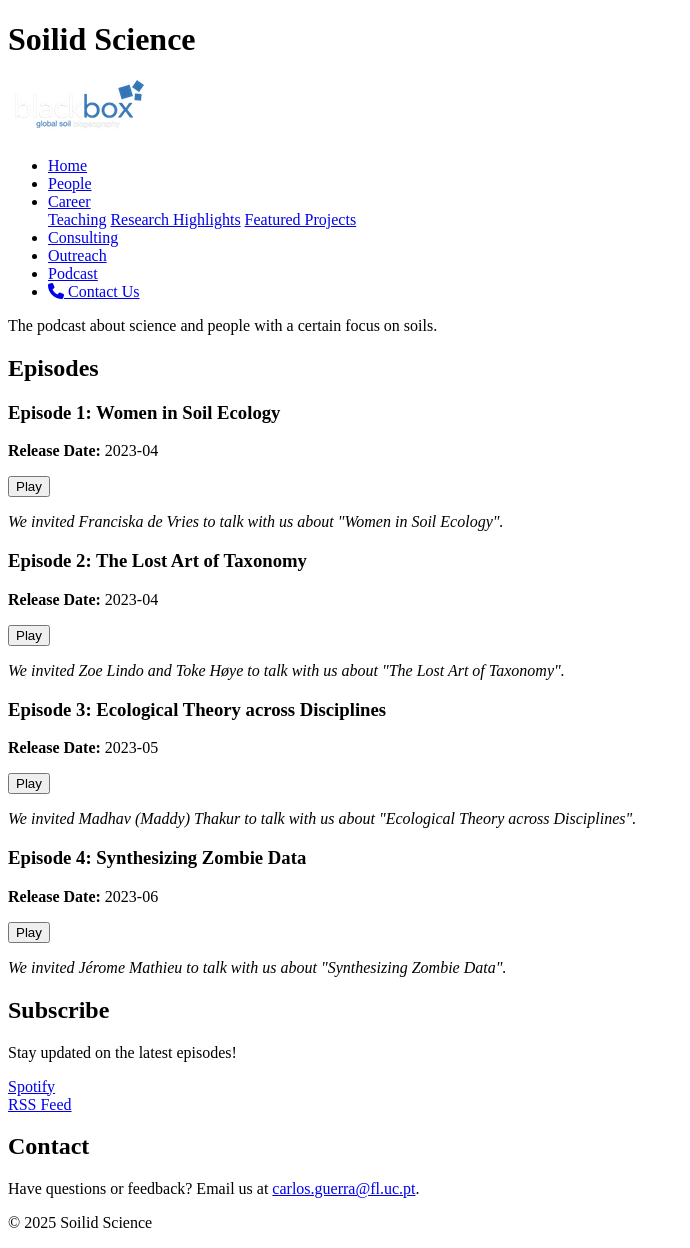
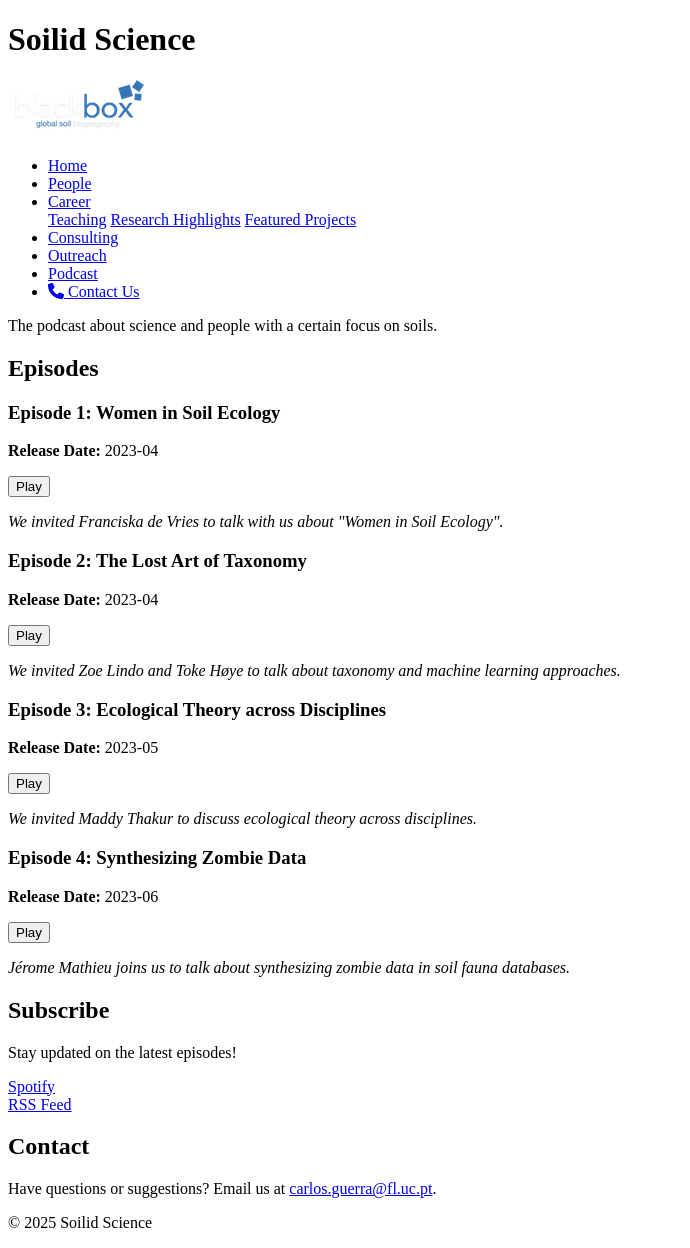
Before and after one commit to Blackboxgeo/blackbox.github.io, a Jekyll site: the page podcast/index.html, which Jekyll copies as it is, in a window 1280 px wide. Shown: the whole page, without its empty margins (0-690 px from the left). Built offline with Jekyll 4.4.1, drawn with Linux system fonts in a browser that asks for light colours.

Commit message:
correction v2

```diff
--- a/podcast/index.html
+++ b/podcast/index.html
@@ -2,16 +2,16 @@
 <html lang="en">
 <head>
   <meta charset="UTF-8" />
-  <meta name="viewport" content="width=device-width, initial-scale=1.0" />
-  <title>Home</title>
-  <link rel="preconnect" href="https://fonts.googleapis.com" />
-  <link rel="preconnect" href="https://fonts.gstatic.com" crossorigin />
-  <link href="https://fonts.googleapis.com/css2?family=Poppins:wght@300;400;600;700&display=swap" rel="stylesheet" />
-  <link rel="stylesheet" href="https://cdnjs.cloudflare.com/ajax/libs/font-awesome/6.4.2/css/all.min.css" crossorigin="anonymous" referrerpolicy="no-referrer" />
+  <meta name="viewport" content="width=device-width, initial-scale=1.0"/>
+  <title>Soilid Science Podcast</title>
   <link rel="stylesheet" href="assets/css/styles.css" />
-  <link rel="shortcut icon" href="images/icon.ico" type="image/x-icon" />
+  <link rel="shortcut icon" href="images/icon.ico" type="image/x-icon">
+  <link rel="preconnect" href="https://fonts.googleapis.com"/>
+  <link rel="preconnect" href="https://fonts.gstatic.com" crossorigin/>
+  <link href="https://fonts.googleapis.com/css2?family=Poppins:wght@300;400;600;700&display=swap" rel="stylesheet"/>
+  <link rel="stylesheet" href="https://cdnjs.cloudflare.com/ajax/libs/font-awesome/6.4.2/css/all.min.css" crossorigin="anonymous"/>
 </head>
-<body>
+<body class="body-general">
 
   <header>
     <h1>Soilid Science</h1>
@@ -21,7 +21,7 @@
     <div class="container">
       <div class="logo">
         <a href="index.html">
-          <img src="https://blackboxgeo.github.io/blackbox.github.io/images/logo.png" alt="logo" />
+          <img src="https://blackboxgeo.github.io/blackbox.github.io/images/logo.png" alt="logo">
         </a>
       </div>
       <div class="main-menu">
@@ -39,18 +39,13 @@
           <li><a href="/blackbox.github.io/consulting">Consulting</a></li>
           <li><a href="/blackbox.github.io/outreach">Outreach</a></li>
           <li><a href="/blackbox.github.io/podcast">Podcast</a></li>
-          <li>
-            <a class="btn" href="mailto:carlos.guerra@fl.uc.pt">
-              <i class="fa-solid fa-phone"></i> Contact Us
-            </a>
-          </li>
+          <li><a class="btn" href="mailto:carlos.guerra@fl.uc.pt"><i class="fa-solid fa-phone"></i> Contact Us</a></li>
         </ul>
       </div>
     </div>
   </nav>
 
-  <main class="container">
-    <div class="text-content body-general">
+  <main class="container-sm">
     <section>
       <p>The podcast about science and people with a certain focus on soils.</p>
     </section>
@@ -61,33 +56,33 @@
       <div class="episode">
         <h3>Episode 1: Women in Soil Ecology</h3>
         <p><strong>Release Date:</strong> 2023-04</p>
-          <audio id="audio1" src="https://solidscience.podcaster.de/solidscience/media/-01_Women_in_soil_ecology(1).mp3"></audio>
-          <button class="play-button" onclick="togglePlayPause('audio1', this)">Play</button>
+        <audio src="https://solidscience.podcaster.de/solidscience/media/-01_Women_in_soil_ecology(1).mp3"></audio>
+        <button class="play-button">Play</button>
         <p><em>We invited Franciska de Vries to talk with us about "Women in Soil Ecology".</em></p>
       </div>
 
       <div class="episode">
         <h3>Episode 2: The Lost Art of Taxonomy</h3>
         <p><strong>Release Date:</strong> 2023-04</p>
-          <audio id="audio2" src="https://solidscience.podcaster.de/solidscience/media/-01_Women_in_soil_ecology(1).mp3"></audio>
-          <button class="play-button" onclick="togglePlayPause('audio2', this)">Play</button>
-          <p><em>We invited Zoe Lindo and Toke Høye to talk with us about "The Lost Art of Taxonomy".</em></p>
+        <audio src="https://solidscience.podcaster.de/solidscience/media/-01_Women_in_soil_ecology(1).mp3"></audio>
+        <button class="play-button">Play</button>
+        <p><em>We invited Zoe Lindo and Toke Høye to talk about taxonomy and machine learning approaches.</em></p>
       </div>
 
       <div class="episode">
         <h3>Episode 3: Ecological Theory across Disciplines</h3>
         <p><strong>Release Date:</strong> 2023-05</p>
-          <audio id="audio3" src="https://solidscience.podcaster.de/solidscience/media/-01_Women_in_soil_ecology(1).mp3"></audio>
-          <button class="play-button" onclick="togglePlayPause('audio3', this)">Play</button>
-          <p><em>We invited Madhav (Maddy) Thakur to talk with us about "Ecological Theory across Disciplines".</em></p>
+        <audio src="https://solidscience.podcaster.de/solidscience/media/-01_Women_in_soil_ecology(1).mp3"></audio>
+        <button class="play-button">Play</button>
+        <p><em>We invited Maddy Thakur to discuss ecological theory across disciplines.</em></p>
       </div>
 
       <div class="episode">
         <h3>Episode 4: Synthesizing Zombie Data</h3>
         <p><strong>Release Date:</strong> 2023-06</p>
-          <audio id="audio4" src="https://solidscience.podcaster.de/solidscience/media/-01_Women_in_soil_ecology(1).mp3"></audio>
-          <button class="play-button" onclick="togglePlayPause('audio4', this)">Play</button>
-          <p><em>We invited Jérome Mathieu to talk with us about "Synthesizing Zombie Data".</em></p>
+        <audio src="https://solidscience.podcaster.de/solidscience/media/-01_Women_in_soil_ecology(1).mp3"></audio>
+        <button class="play-button">Play</button>
+        <p><em>Jérome Mathieu joins us to talk about synthesizing zombie data in soil fauna databases.</em></p>
       </div>
     </section>
 
@@ -95,42 +90,42 @@
       <h2>Subscribe</h2>
       <p>Stay updated on the latest episodes!</p>
       <div class="subscribe">
-          <a href="https://open.spotify.com/show/5ua24CqqEp2DS9mm2HS2fD?si=WSoRQLL5Qh-UWvM146DqPA">Spotify</a><br />
+        <a href="https://open.spotify.com/show/5ua24CqqEp2DS9mm2HS2fD?si=WSoRQLL5Qh-UWvM146DqPA">Spotify</a><br>
         <a href="https://solidscience.podcaster.de/solidscience.rss">RSS Feed</a>
       </div>
     </section>
 
     <section>
       <h2>Contact</h2>
-        <p>Have questions or feedback? Email us at <a href="mailto:carlos.guerra@fl.uc.pt">carlos.guerra@fl.uc.pt</a>.</p>
+      <p>Have questions or suggestions? Email us at <a href="mailto:carlos.guerra@fl.uc.pt">carlos.guerra@fl.uc.pt</a>.</p>
     </section>
-    </div>
   </main>
 
   <footer>
-    <p>&copy; 2025 Soilid Science</p>
+    <p>© 2025 Soilid Science</p>
   </footer>
 
   <script>
-    function togglePlayPause(audioId, button) {
-      const audio = document.getElementById(audioId);
+    const buttons = document.querySelectorAll('.play-button');
+    const audios = document.querySelectorAll('audio');
 
-      // Pause all other audios
-      document.querySelectorAll('audio').forEach(a => {
-        if (a !== audio) {
-          a.pause();
-          a.nextElementSibling.textContent = 'Play';
+    buttons.forEach((btn, index) => {
+      btn.addEventListener('click', () => {
+        const audio = audios[index];
+        if (audio.paused) {
+          audios.forEach(a => a.pause()); // Stop all others
+          audio.play();
+          btn.textContent = 'Pause';
+        } else {
+          audio.pause();
+          btn.textContent = 'Play';
         }
       });
 
-      if (audio.paused) {
-        audio.play();
-        button.textContent = 'Pause';
-      } else {
-        audio.pause();
-        button.textContent = 'Play';
-      }
-    }
+      audios[index].addEventListener('ended', () => {
+        btn.textContent = 'Play';
+      });
+    });
   </script>
 </body>
 </html>
```
Lines whose indentation alone changed are shown as unchanged.
